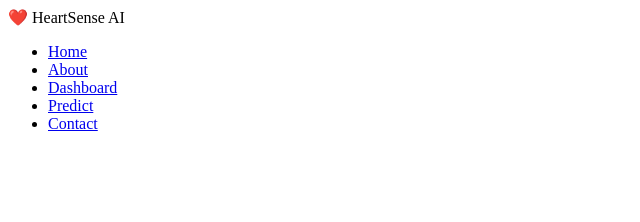
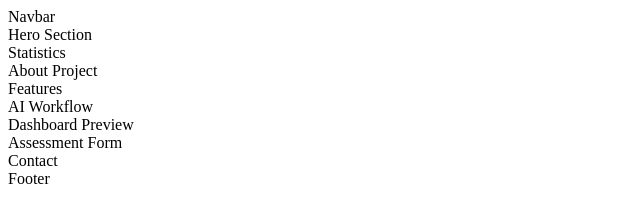
Before and after one commit to athi-raj/Heart-Disease_Pred, a plain HTML site: page index.html in a window 1280 px wide. Shown: the whole page, without its empty margins (0-640 px from the left). Drawn offline with Linux system fonts and the light colour scheme.

Commit message:
Update index.html

```diff
--- a/index.html
+++ b/index.html
@@ -1,13 +1,39 @@
 <header>
-  <nav>
-    <div class="logo">❤️ HeartSense AI</div>
+  Navbar
+</header>
 
-    <ul>
-      <li><a href="index.html">Home</a></li>
-      <li><a href="about.html">About</a></li>
-      <li><a href="dashboard.html">Dashboard</a></li>
-      <li><a href="predict.html">Predict</a></li>
-      <li><a href="contact.html">Contact</a></li>
-    </ul>
-  </nav>
-</header>
+<section id="home">
+  Hero Section
+</section>
+
+<section id="stats">
+  Statistics
+</section>
+
+<section id="about">
+  About Project
+</section>
+
+<section id="features">
+  Features
+</section>
+
+<section id="workflow">
+  AI Workflow
+</section>
+
+<section id="dashboard">
+  Dashboard Preview
+</section>
+
+<section id="predict">
+  Assessment Form
+</section>
+
+<section id="contact">
+  Contact
+</section>
+
+<footer>
+  Footer
+</footer>
```
